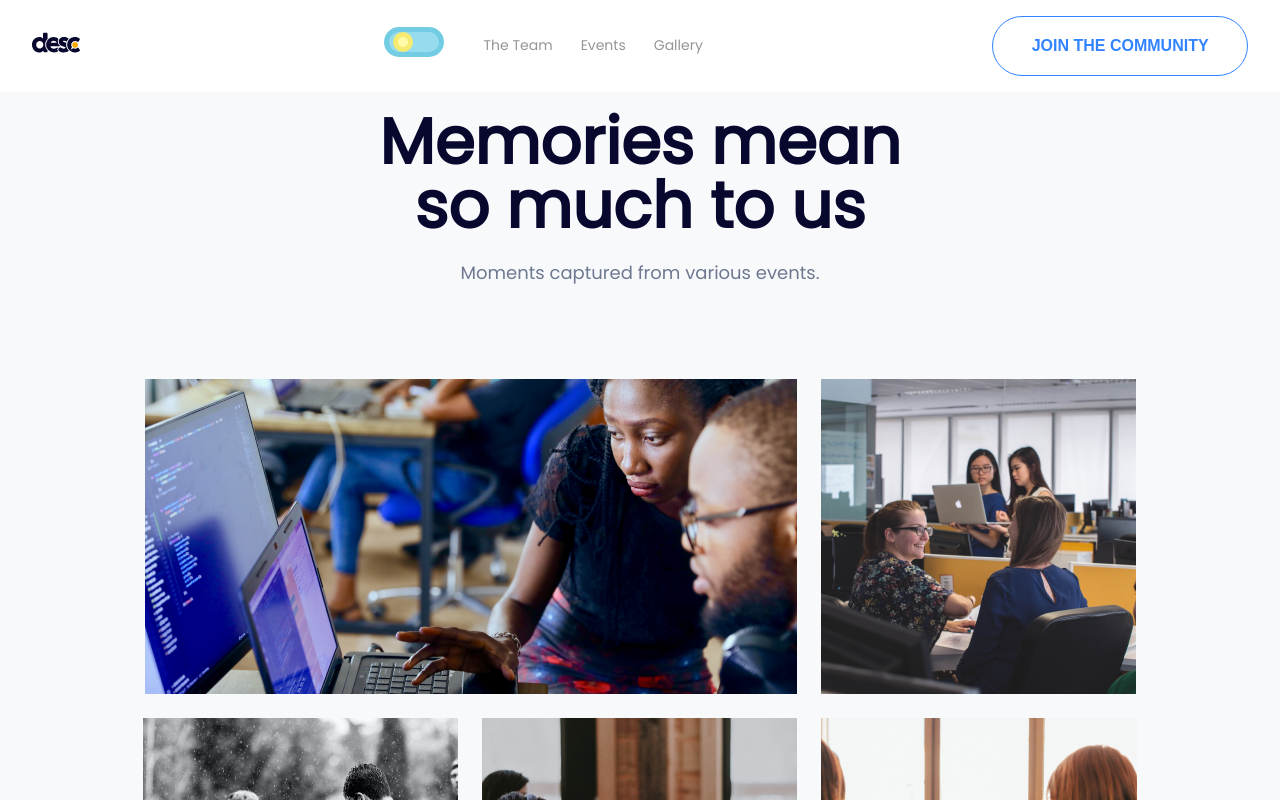
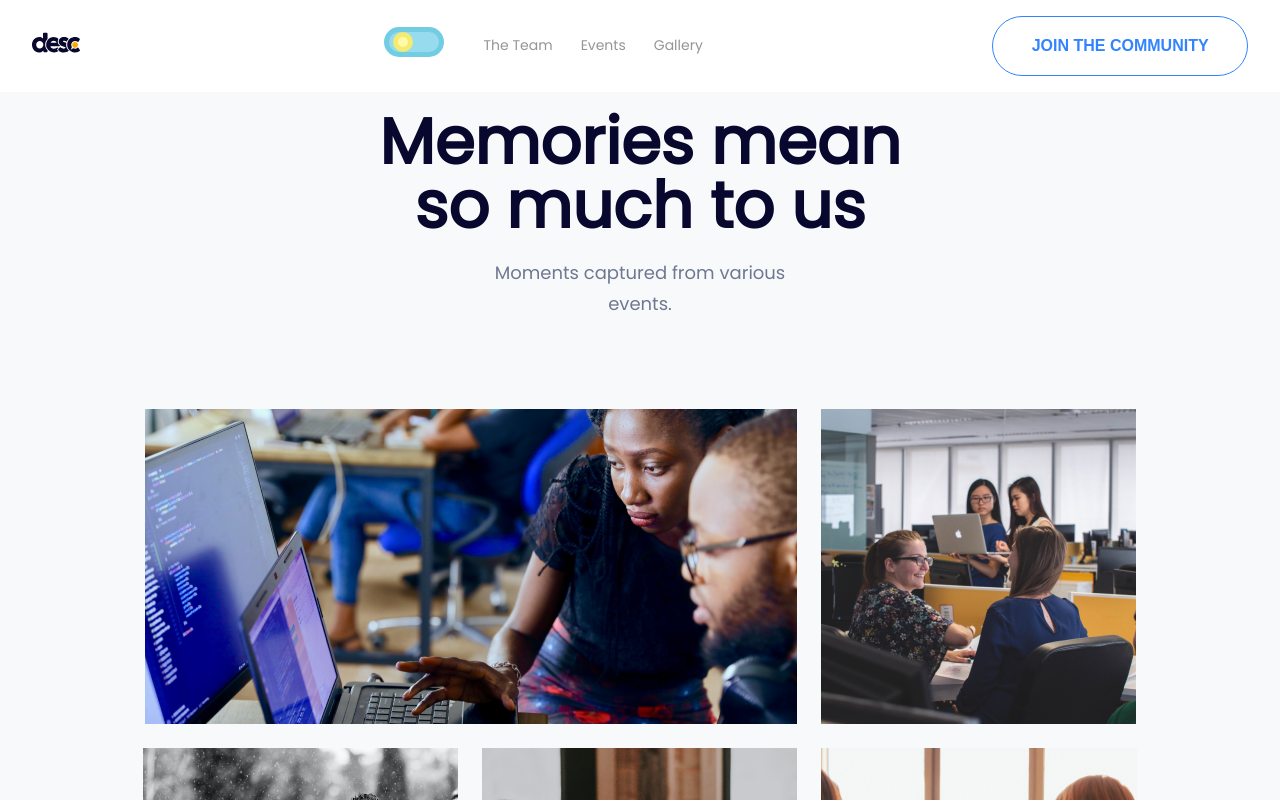
Before and after one commit to Ojolowo/desc-info-website, a Next.js app: page /gallery in a window 1280 px wide. Shown: the top 800 px of the page. Built offline with nearby package versions, Linux system fonts and the light colour scheme.

Commit message:
modufy styles

```diff
--- a/containers/gallery-container/gallery.styles.ts
+++ b/containers/gallery-container/gallery.styles.ts
@@ -20,6 +20,7 @@ export const TextsWrapper = styled.div`
    .sub-heading-sm {
       padding-top: 20px;
       padding-bottom: 90px;
+      max-width: 350px;
    }
 `;
 
--- a/styles/index.css
+++ b/styles/index.css
@@ -28,7 +28,7 @@ body {
 }
 
 .toggler {
-   position: absolute;
+   position: fixed;
    top: 27px;
    left: 30%;
    z-index: 10000;
```
